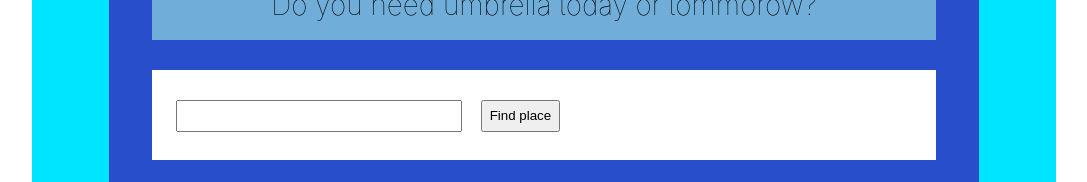
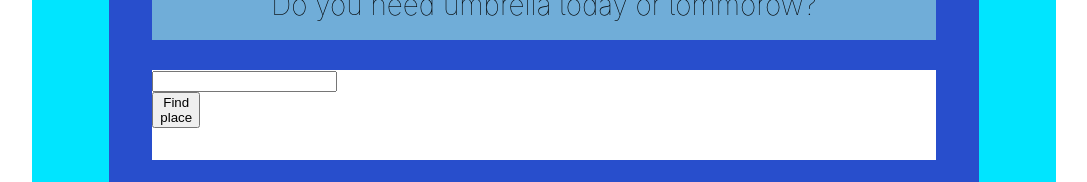
Before and after one commit to MartinGabco/Bring-Your-Umbrella, a React (Create React App) app: page /weatherforecast in a window 1280 px wide. Shown: the part 284-466 px from the top of the page, without its empty margins (96-1183 px from the left). Built offline with nearby package versions, Linux system fonts and the light colour scheme; no server answers.

Commit message:
Form structure for searching places on earth (input kept in sync with state; submitting form after click on appropriate button

```diff
--- a/src/util_components/Weather_Show.jsx
+++ b/src/util_components/Weather_Show.jsx
@@ -37,6 +37,9 @@ const WeatherShow = () => {
 
     // visibility variable
     const [isHidden, setIsHidden] = useState(true);
+
+    // search from input
+    const [searchQuery, setSearchQuery] = useState([]);
 
     useEffect(() => {
         navigator.geolocation.getCurrentPosition(GeolocationPosition => {
@@ -545,14 +548,33 @@ const WeatherShow = () => {
         return { daily_weather_condition_data: x, umbrella: handleSum[y] }
     });
 
+    const handleSubmit = event => {
+        event.preventDefault();
+       console.log('bow')
+    }
+
+    console.log(searchQuery);
+
     return (
         <div className="container">
             <header className="header_wrapper">
                 <h2>Do you need umbrella today or tommorow?</h2>
             </header>
             <div className="input-wrapper">
-                <input className="place-searcher" type="text" />
-                <button className="submit">Find place</button>
+                <form onSubmit={handleSubmit}>
+                    <input
+                        className="place-searcher"
+                        type="text"
+                        value={searchQuery}
+                        onChange={e => setSearchQuery(e.target.value)}
+                    />
+                    <button
+                        className="submit"
+                        type="submit"
+                    >
+                            Find place
+                    </button>
+                </form>
             </div>
             <div className="current_weather">
                 {current_content}
```
